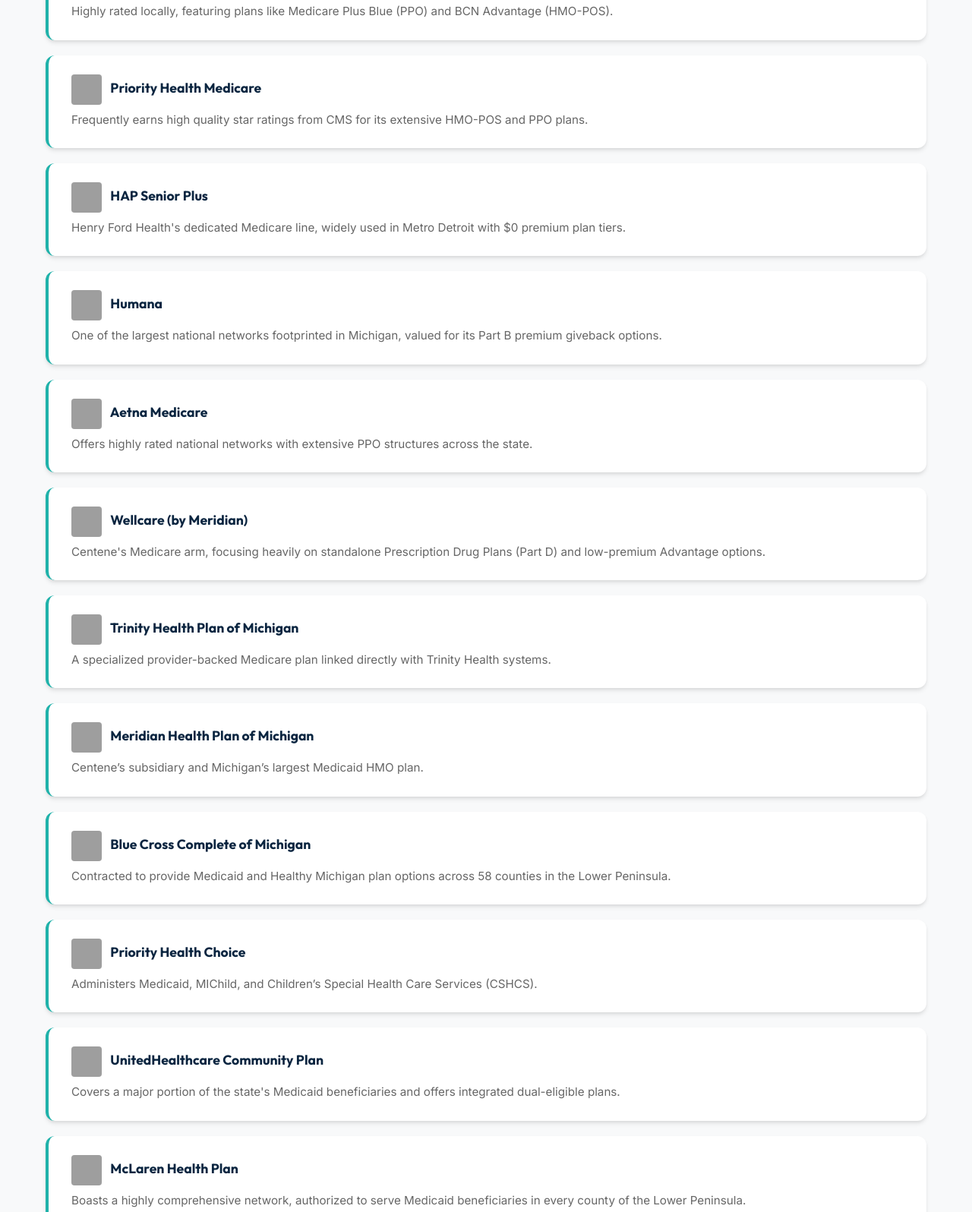
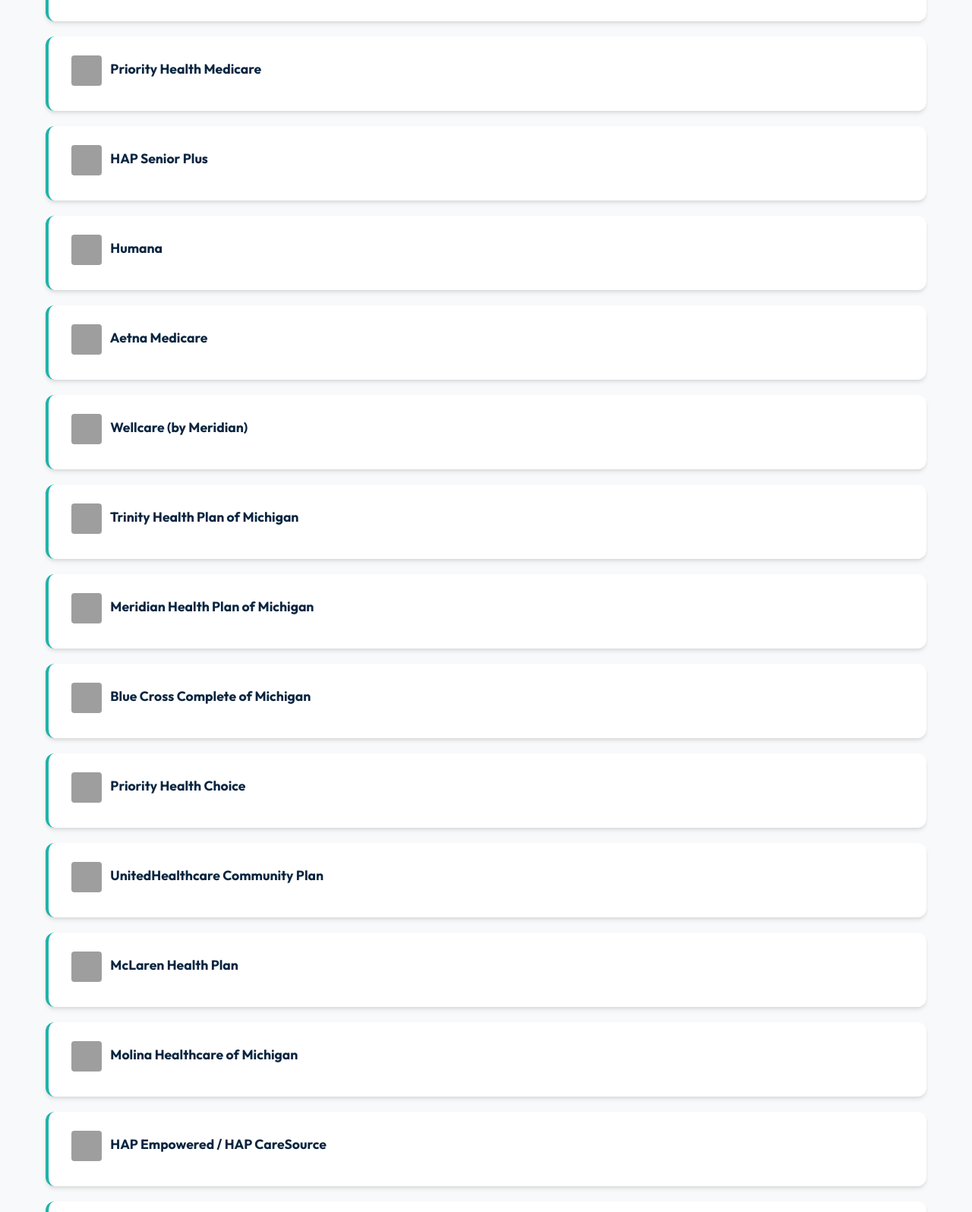
Before and after one commit to darthdragneel1/Podiatry-Website, a website built with Vite: page insurance.html in a window 1280 px wide. Shown: the part 509-2105 px from the top of the page at 76% size. Built offline with nearby package versions, Linux system fonts and the light colour scheme; grey boxes are pictures that could not be loaded.

Commit message:
Simplify insurance list by removing descriptions

```diff
--- a/insurance.html
+++ b/insurance.html
@@ -42,77 +42,62 @@
 
         <div class="insurance-item reveal">
           <h4><img src="https://icons.duckduckgo.com/ip3/bcbsm.com.ico" alt="Logo" style="width: 40px; height: 40px; vertical-align: middle; margin-right: 8px; border-radius: 4px;"> Blue Cross Blue Shield of Michigan / Blue Care Network</h4>
-          <p>Highly rated locally, featuring plans like Medicare Plus Blue (PPO) and BCN Advantage (HMO-POS).</p>
         </div>
 
         <div class="insurance-item reveal">
           <h4><img src="https://icons.duckduckgo.com/ip3/priorityhealth.com.ico" alt="Logo" style="width: 40px; height: 40px; vertical-align: middle; margin-right: 8px; border-radius: 4px;"> Priority Health Medicare</h4>
-          <p>Frequently earns high quality star ratings from CMS for its extensive HMO-POS and PPO plans.</p>
         </div>
 
         <div class="insurance-item reveal">
           <h4><img src="https://icons.duckduckgo.com/ip3/hap.org.ico" alt="Logo" style="width: 40px; height: 40px; vertical-align: middle; margin-right: 8px; border-radius: 4px;"> HAP Senior Plus</h4>
-          <p>Henry Ford Health's dedicated Medicare line, widely used in Metro Detroit with $0 premium plan tiers.</p>
         </div>
 
         <div class="insurance-item reveal">
           <h4><img src="https://icons.duckduckgo.com/ip3/humana.com.ico" alt="Logo" style="width: 40px; height: 40px; vertical-align: middle; margin-right: 8px; border-radius: 4px;"> Humana</h4>
-          <p>One of the largest national networks footprinted in Michigan, valued for its Part B premium giveback options.</p>
         </div>
 
         <div class="insurance-item reveal">
           <h4><img src="https://icons.duckduckgo.com/ip3/aetna.com.ico" alt="Logo" style="width: 40px; height: 40px; vertical-align: middle; margin-right: 8px; border-radius: 4px;"> Aetna Medicare</h4>
-          <p>Offers highly rated national networks with extensive PPO structures across the state.</p>
         </div>
 
         <div class="insurance-item reveal">
           <h4><img src="https://icons.duckduckgo.com/ip3/wellcare.com.ico" alt="Logo" style="width: 40px; height: 40px; vertical-align: middle; margin-right: 8px; border-radius: 4px;"> Wellcare (by Meridian)</h4>
-          <p>Centene's Medicare arm, focusing heavily on standalone Prescription Drug Plans (Part D) and low-premium Advantage options.</p>
         </div>
 
         <div class="insurance-item reveal">
           <h4><img src="https://icons.duckduckgo.com/ip3/trinity-health.org.ico" alt="Logo" style="width: 40px; height: 40px; vertical-align: middle; margin-right: 8px; border-radius: 4px;"> Trinity Health Plan of Michigan</h4>
-          <p>A specialized provider-backed Medicare plan linked directly with Trinity Health systems.</p>
         </div>
 
         <div class="insurance-item reveal">
           <h4><img src="https://icons.duckduckgo.com/ip3/mimeridian.com.ico" alt="Logo" style="width: 40px; height: 40px; vertical-align: middle; margin-right: 8px; border-radius: 4px;"> Meridian Health Plan of Michigan</h4>
-          <p>Centene’s subsidiary and Michigan’s largest Medicaid HMO plan.</p>
         </div>
 
         <div class="insurance-item reveal">
           <h4><img src="https://icons.duckduckgo.com/ip3/mibluecrosscomplete.com.ico" alt="Logo" style="width: 40px; height: 40px; vertical-align: middle; margin-right: 8px; border-radius: 4px;"> Blue Cross Complete of Michigan</h4>
-          <p>Contracted to provide Medicaid and Healthy Michigan plan options across 58 counties in the Lower Peninsula.</p>
         </div>
 
         <div class="insurance-item reveal">
           <h4><img src="https://icons.duckduckgo.com/ip3/priorityhealth.com.ico" alt="Logo" style="width: 40px; height: 40px; vertical-align: middle; margin-right: 8px; border-radius: 4px;"> Priority Health Choice</h4>
-          <p>Administers Medicaid, MIChild, and Children’s Special Health Care Services (CSHCS).</p>
         </div>
 
         <div class="insurance-item reveal">
           <h4><img src="https://icons.duckduckgo.com/ip3/uhc.com.ico" alt="Logo" style="width: 40px; height: 40px; vertical-align: middle; margin-right: 8px; border-radius: 4px;"> UnitedHealthcare Community Plan</h4>
-          <p>Covers a major portion of the state's Medicaid beneficiaries and offers integrated dual-eligible plans.</p>
         </div>
 
         <div class="insurance-item reveal">
           <h4><img src="https://icons.duckduckgo.com/ip3/mclarenhealthplan.org.ico" alt="Logo" style="width: 40px; height: 40px; vertical-align: middle; margin-right: 8px; border-radius: 4px;"> McLaren Health Plan</h4>
-          <p>Boasts a highly comprehensive network, authorized to serve Medicaid beneficiaries in every county of the Lower Peninsula.</p>
         </div>
 
         <div class="insurance-item reveal">
           <h4><img src="https://icons.duckduckgo.com/ip3/molinahealthcare.com.ico" alt="Logo" style="width: 40px; height: 40px; vertical-align: middle; margin-right: 8px; border-radius: 4px;"> Molina Healthcare of Michigan</h4>
-          <p>A major statewide program focused entirely on government-sponsored care.</p>
         </div>
 
         <div class="insurance-item reveal">
           <h4><img src="https://icons.duckduckgo.com/ip3/caresource.com.ico" alt="Logo" style="width: 40px; height: 40px; vertical-align: middle; margin-right: 8px; border-radius: 4px;"> HAP Empowered / HAP CareSource</h4>
-          <p>The Medicaid arm of Health Alliance Plan, predominantly focused on Southeast and East-Central Michigan regions.</p>
         </div>
 
         <div class="insurance-item reveal">
           <h4><img src="https://icons.duckduckgo.com/ip3/aetnabetterhealth.com.ico" alt="Logo" style="width: 40px; height: 40px; vertical-align: middle; margin-right: 8px; border-radius: 4px;"> Aetna Better Health of Michigan</h4>
-          <p>Manages comprehensive health care benefits for eligible Medicaid and integrated program enrollees.</p>
         </div>
 
         <div class="text-center reveal" style="margin-top: 50px;">
```
